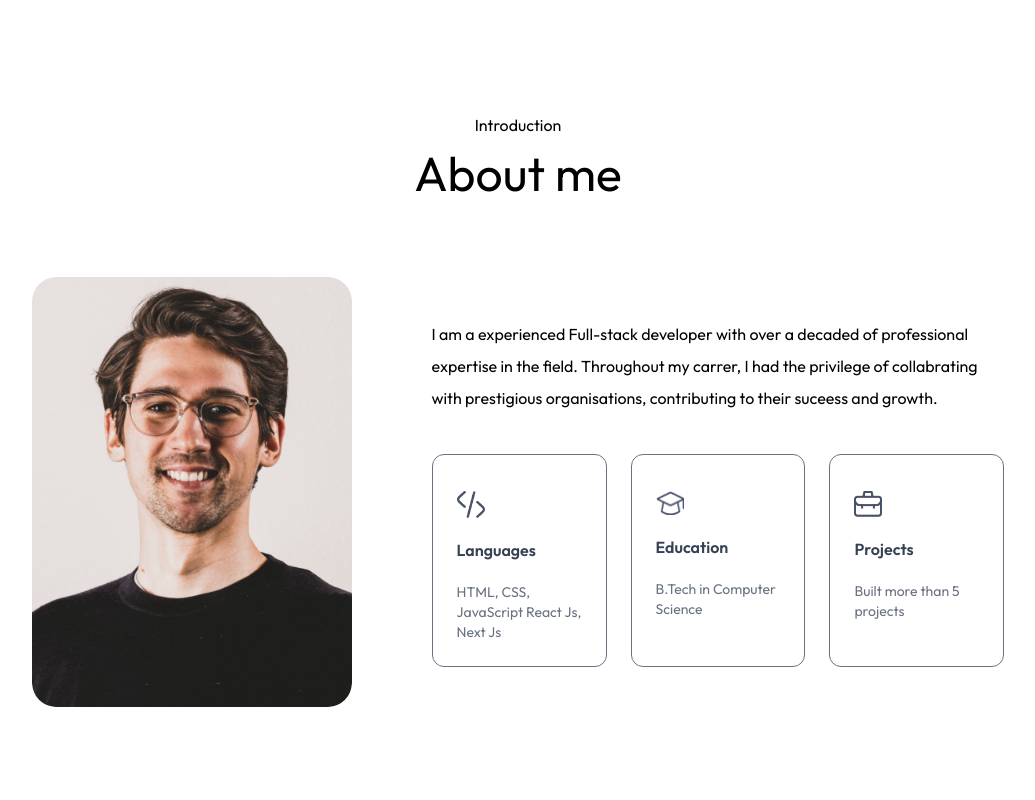
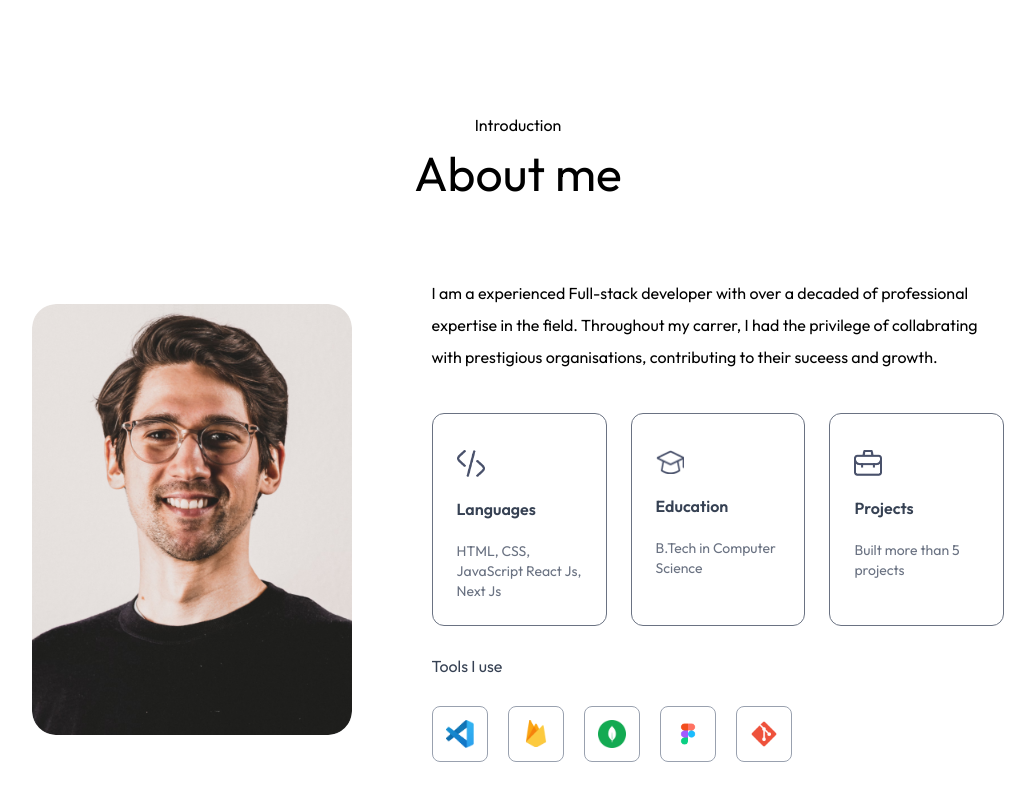
Before and after one commit to kushvendar/portfolio, a Next.js app: page / in a window 1280 px wide. Shown: the part 731-1531 px from the top of the page, without its empty margins (122-1157 px from the left). Built offline with nearby package versions, Linux system fonts and the light colour scheme; a web font is replaced by a local one.

Commit message:
aboutme completed

```diff
--- a/app/components/About.tsx
+++ b/app/components/About.tsx
@@ -1,6 +1,7 @@
 import React from 'react'
 import Image from 'next/image'
-import { assets, infoList } from '@/assets/assets'
+import { assets, infoList, toolsData } from '@/assets/assets'
+import '../globals.css'
 
 const About = () => {
   return (
@@ -18,12 +19,20 @@
 
             <ul className='grid grid-cols-1 sm:grid-cols-3 gap-6 max-w-2xl '>
               {infoList.map(({icon, iconDark, title,description},index)=>(
-                <li key={index} className='border-[0.5px] border-gray-500 rounded-xl cursor-pointer p-6 hover:bg-[#fcf4ff]hover:-translate-y-1 duration-500'>
+                <li key={index} className='border-[0.5px] border-gray-500 rounded-xl cursor-pointer p-6 hover:bg-[#fcf4ff] hover:-translate-y-1 duration-500 hover:shadow-black'>
                   <Image src={icon} alt={title} className='w-7 mt-3'/>
                   <h3 className='my-4 font-semibold text-gray-700'>{title}</h3>
                   <p className='text-gray-500 text-sm '>{description}</p>
 
                 </li>
+              ))}
+            </ul>
+
+            <h4 className='my-6 text-gray-700 font-Ovo'>Tools I use</h4>
+
+            <ul className='flex items-center gap-3 sm:gap-5'>
+              {toolsData.map((tool,index)=>(
+                <li className='flex items-center justify-center w-12 sm:w-14 aspect-square border border-gray-400 rounded-lg cursor-pointer hover:bg-[#fcf4ff] hover:-translate-y-1 duration-500' key={index}><Image className='w-5 sm:w-7' src={tool} alt='tags'/></li>
               ))}
             </ul>
 
--- a/postcss.config.mjs
+++ b/postcss.config.mjs
@@ -9,6 +9,10 @@
       fontFamily: {
         Outfit: ['Outfit', 'sans-serif'],
         Ovo: ['Ovo','sans-serif']
+      },
+      boxShadow: {
+        'black' : '4px  4px 0 #000',
+        'white' : '4px  4px 0 #fff',
       }
     },
   },
```
